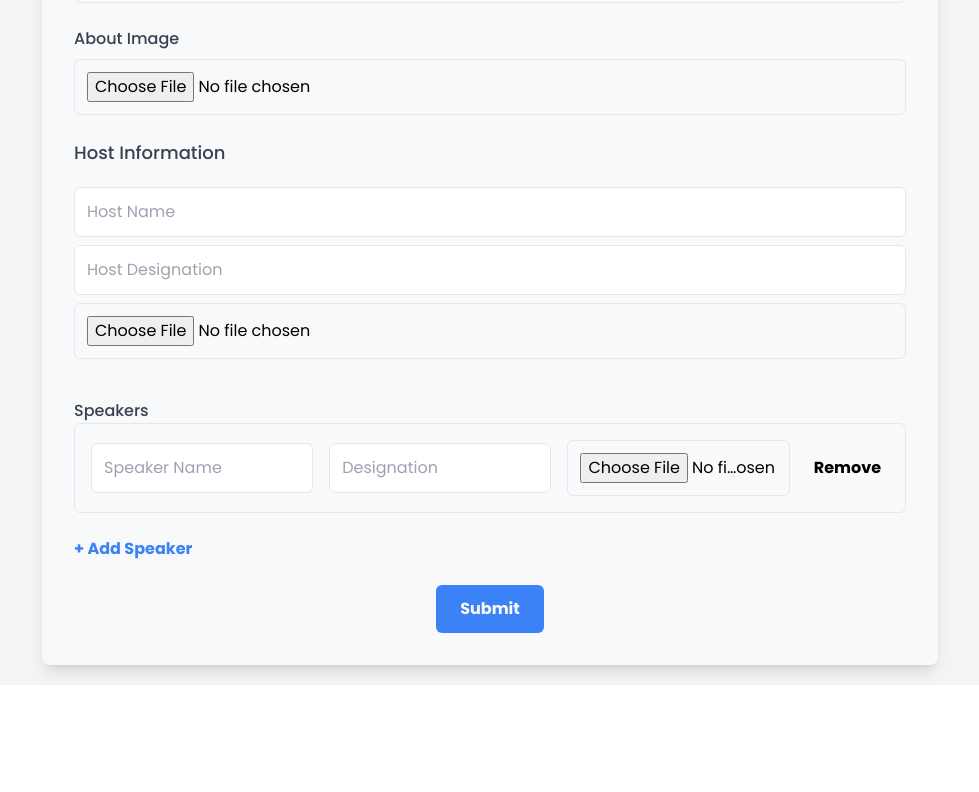
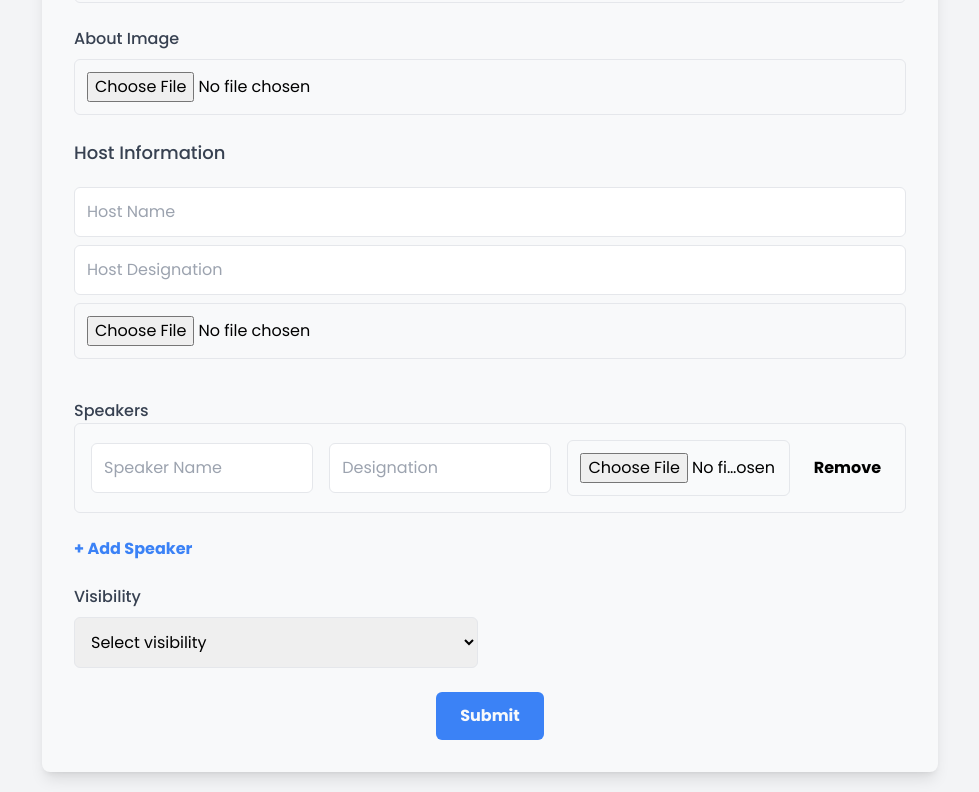
Before and after one commit to a4appIe/src-shoolini-mern, a React (Vite) app in the folder frontend/: page /add-event in a window 1280 px wide. Shown: the part 924-1716 px from the top of the page, without its empty margins (150-1129 px from the left). Before the commit the page ends 1609 px from the top, so only its background shows below. Built offline with nearby package versions, Linux system fonts and the light colour scheme.

Commit message:
v1 - visibility -> add_event_form

```diff
--- a/frontend/src/pages/EventFrom.jsx
+++ b/frontend/src/pages/EventFrom.jsx
@@ -2,7 +2,6 @@ import React, { useState } from "react";
 import axios from "axios";
 
 const EventForm = () => {
-
   const [speakers, setSpeakers] = useState([
     { name: "", designation: "", image: null },
   ]);
@@ -181,7 +180,6 @@ const EventForm = () => {
             </select>
           </div>
 
-
           {/* Venue */}
           <div>
             <label htmlFor="venue" className="block text-gray-700 font-medium">
@@ -347,6 +345,27 @@ const EventForm = () => {
             </button>
           </div>
 
+          {/* Visibility */}
+          <div>
+            <label
+              htmlFor="visibility"
+              className="block text-gray-700 font-medium"
+            >
+              Visibility
+            </label>
+            <select
+              id="visibility"
+              name="visibility"
+              className="w-full mt-2 p-3 border rounded-md focus:outline-none focus:ring focus:ring-blue-300"
+              onChange={handleFormDataChange}
+            >
+              <option value="">Select visibility</option>
+              <option value="ongoing">ongoing</option>
+              <option value="upcoming">upcoming</option>
+              <option value="past">past</option>
+            </select>
+          </div>
+
           {/* Submit Button */}
           <div className="col-span-1 md:col-span-2 text-center">
             <button
```
Also changed, not shown: 1 other file (tests, documents, lock files or other folders).
